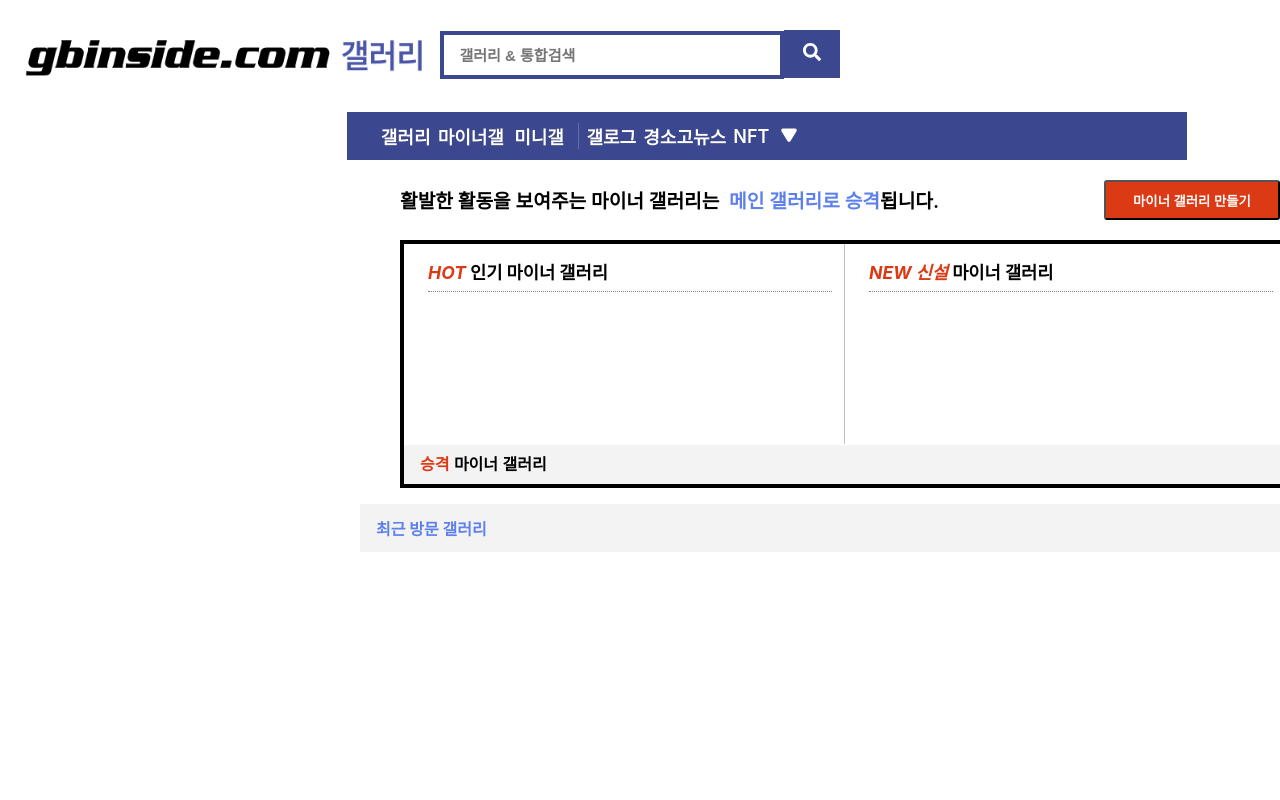
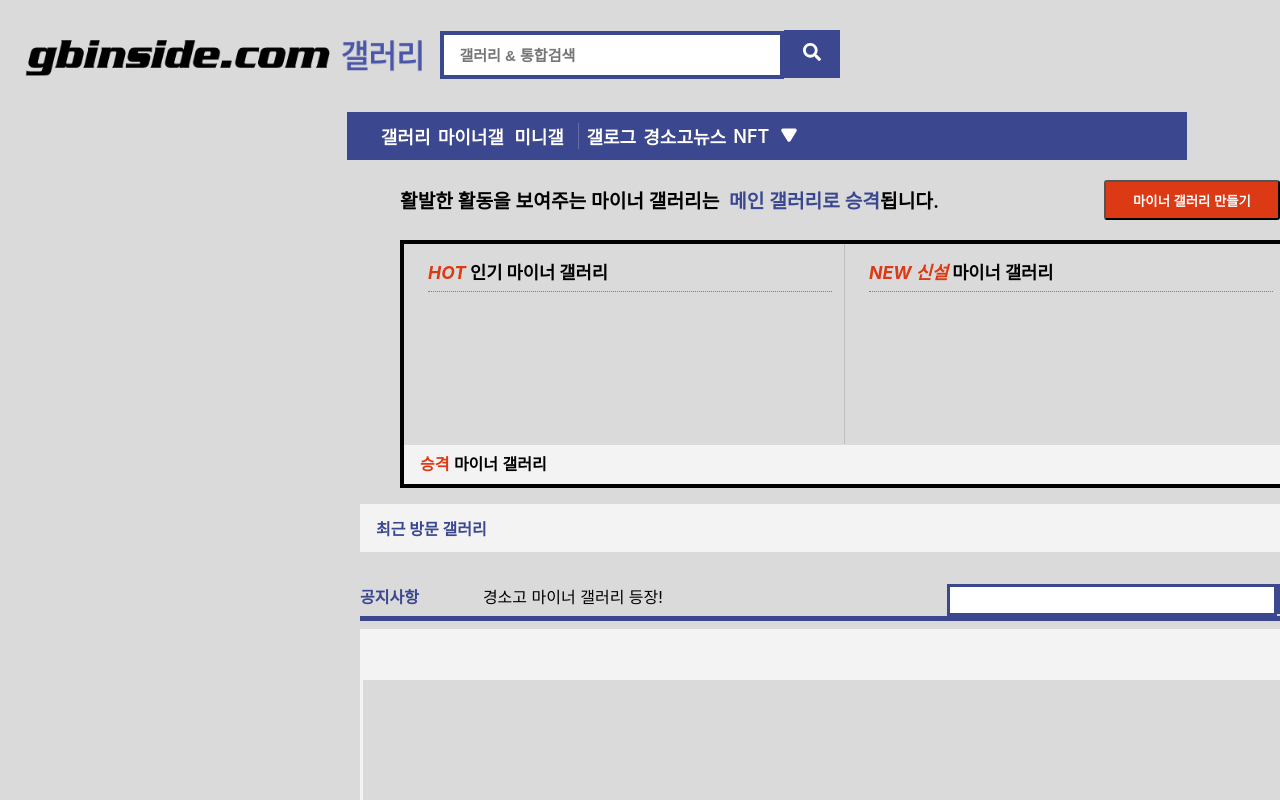
Before and after one commit to 806gw/cd_outside, a React (Create React App) app: page /minor in a window 1280 px wide. Shown: the top 800 px of the page. Built offline with nearby package versions, Linux system fonts and the light colour scheme; grey boxes are pictures that could not be loaded.

Commit message:
make minor gallery

```diff
--- a/src/pages/Signup/Signip.module.scss
+++ b/src/pages/Signup/Signip.module.scss
@@ -1,3 +1,6 @@
+body {
+  background-color: #dadada;
+}
 
 input{
   cursor: pointer
--- a/src/pages/mini-gallery/Minor/Minor.module.scss
+++ b/src/pages/mini-gallery/Minor/Minor.module.scss
@@ -18,7 +18,7 @@
 }
 
 .minor > .minor_title > p > span {
-  color: #5E80EC;
+  color: #3B4890;
 }
 
 .minor > .minor_title > button {
@@ -104,7 +104,7 @@
   line-height: 1.5rem;
   font-size: 1rem;
   margin-left: 1rem;
-  color: #5E80EC;
+  color: #3B4890;
 }
 
 .last_visit > button{
@@ -118,3 +118,76 @@
   width: 8px;
   height: 12px;
 }
+
+.main_title {
+  width: 80rem;
+  height: 4rem;
+  margin-left: 22.5rem;
+  border-bottom: 5px #3B4890 solid;
+  display: flex;
+}
+
+.main_title > b {
+  font-size: 1rem;
+  font-weight: 900;
+  margin-top: 2rem;
+  color: #3B4890;
+}
+
+.main_title > div {
+  margin-left: 5rem;
+  width: 50rem;
+  height: 4rem;
+  display: flex;
+}
+
+.main_title > div > input {
+  width: 20rem;
+  height: 1.5rem;
+  margin-left: 10rem;
+  margin-top: 2rem;
+  border: #3B4890 3px solid;
+}
+
+.main_title > div > .search > #img {
+  cursor: pointer;
+  width: 1rem;
+  height: 1rem;
+}
+
+.main_title > p {
+  width: 14rem;
+  height: 3rem;
+  margin-top: 2rem;
+  margin-left: 4rem;
+}
+
+.main_title > div > .search {
+  width: 2rem;
+  height: 1.85rem;
+  margin-top: 2rem;
+  background-color: #3B4890;
+  border: #3B4890 1px solid;
+}
+
+.main_title > div > .all_search {
+  margin-left: 1rem;
+  width: 4.7rem;
+  height: 1.5rem;
+  margin-top: 2.1rem;
+  cursor: pointer;
+}
+
+.detail {
+  width: 80rem;
+  height: 50rem;
+  margin-left: 22.5rem;
+  margin-top: 0.5rem;
+  border: 3px solid #F3F3F3;
+}
+
+.detail_title {
+  width: 80rem;
+  height: 3rem;
+  background-color: #F3F3F3;
+}
--- a/src/pages/mini-gallery/Minor/Minor.tsx
+++ b/src/pages/mini-gallery/Minor/Minor.tsx
@@ -3,6 +3,7 @@ import styles from './/Minor.module.scss'
 import Header from "../../../components/Header/Header";
 import Navigation from "../../../components/Navigation/Navigation";
 import RightTriangle from '/Work/cd_outside/src/assets/arrowtriangle-right-fill-svgrepo-com (1).svg'
+import SearchIcon from '/Work/cd_outside/src/assets/search-svgrepo-com.svg'
 
 const Minor = () => {
   return (
@@ -12,8 +13,8 @@ const Minor = () => {
       <div className={styles.minor}>
         <div className={styles.minor_title}>
           <p>
-            활발한 활동을 보여주는 마이너 갤러리는
-            &nbsp;<span>메인 갤러리로 승격</span>됩니다.
+            활발한 활동을 보여주는 마이너 갤러리는 &nbsp;
+            <span>메인 갤러리로 승격</span>됩니다.
           </p>
           <button>마이너 갤러리 만들기</button>
         </div>
@@ -43,11 +44,24 @@ const Minor = () => {
         </div>
         <div className={styles.last_visit}>
           <h2>최근 방문 갤러리</h2>
-          <button><img src={RightTriangle}/></button>
+          <button>
+            <img src={RightTriangle} />
+          </button>
         </div>
         <div className={styles.minor_main}>
           <div className={styles.main_title}>
-
+            <b>공지사항</b>
+            <p>경소고 마이너 갤러리 등장!</p>
+            <div>
+              <input type="text" />
+              <button className={styles.search}>
+                <img src={SearchIcon} id={styles.img} />
+              </button>
+              <button className={styles.all_search}>전체보기</button>
+            </div>
+          </div>
+          <div className={styles.detail}>
+            <div className={styles.detail_title}></div>
           </div>
         </div>
       </div>
```
Also changed, not shown: src/assets/search-svgrepo-com.svg (added). Lines whose indentation alone changed are shown as unchanged.
